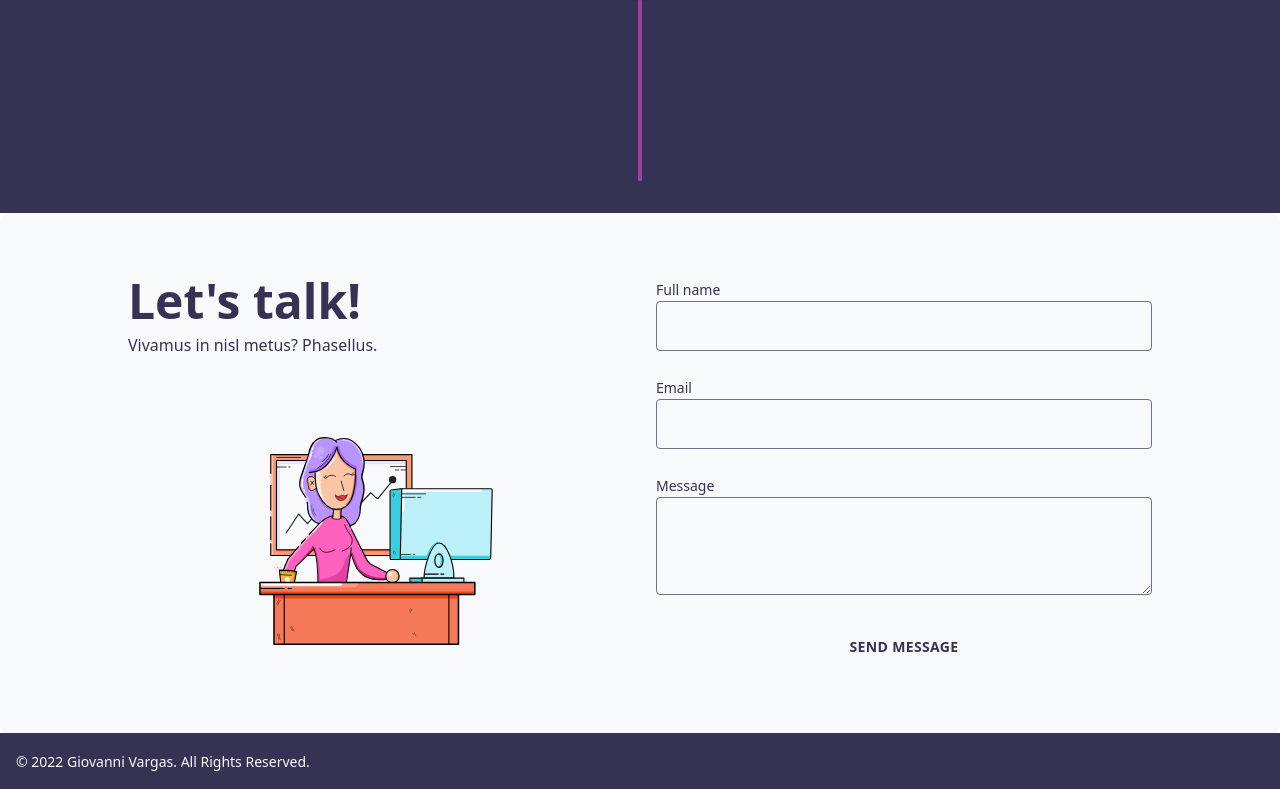
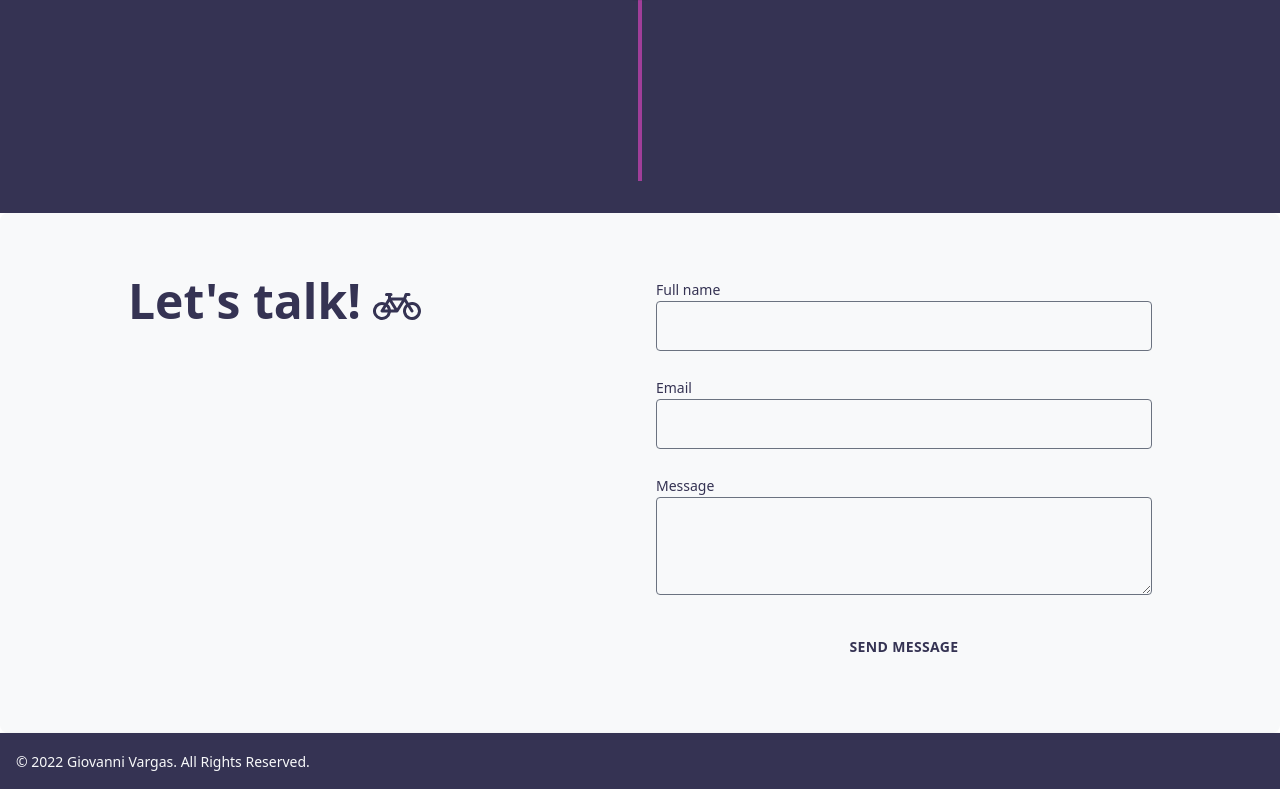
Before and after one commit to GiovanniCoding/vyte-the-mysterious, a React (Vite) app: page / in a window 1280 px wide. Shown: the part 3473-4262 px from the top of the page. Built offline with nearby package versions, Linux system fonts and the light colour scheme.

Commit message:
Let's Talk correction

```diff
--- a/src/components/Contact.jsx
+++ b/src/components/Contact.jsx
@@ -1,14 +1,12 @@
-import doodle from '../assets/doodle.svg'
+import { BsBicycle } from 'react-icons/bs';
 
 export const Contact = () => {
   return (
     <div className="grid max-w-screen-xl grid-cols-1 gap-8 px-8 py-16 mx-auto rounded-lg md:grid-cols-2 md:px-12 lg:px-16 xl:px-32 bg-tprimary text-primary">
       <div className="flex flex-col justify-between">
         <div className="space-y-2">
-          <h2 className="text-4xl font-bold leading-tight lg:text-5xl">Let's talk!</h2>
-          <div className="dark:text-gray-400">Vivamus in nisl metus? Phasellus.</div>
+          <h2 className="text-4xl font-bold leading-tight lg:text-5xl">Let's talk! <BsBicycle className='inline-block' /></h2>
         </div>
-        <img src={doodle} alt="" className="p-6 h-52 md:h-64" />
       </div>
       <form novalidate="" className="space-y-6 ng-untouched ng-pristine ng-valid">
         <div>
```
Also changed, not shown: src/assets/doodle.svg (deleted).
